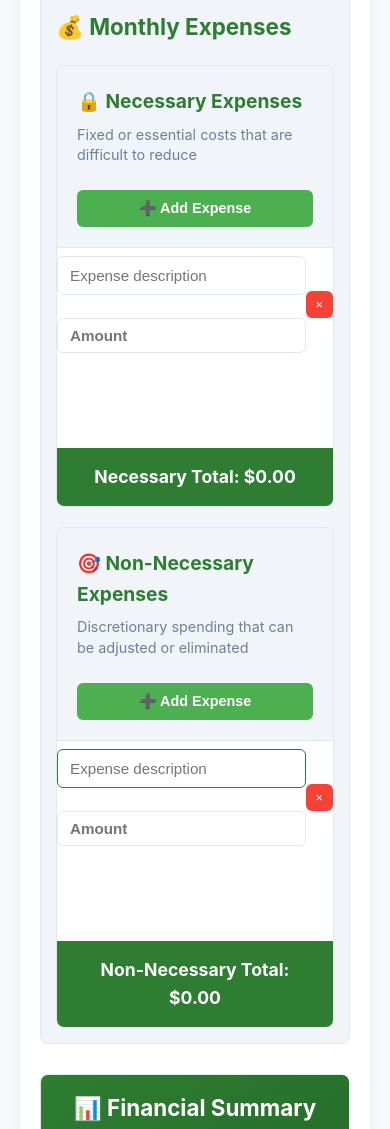
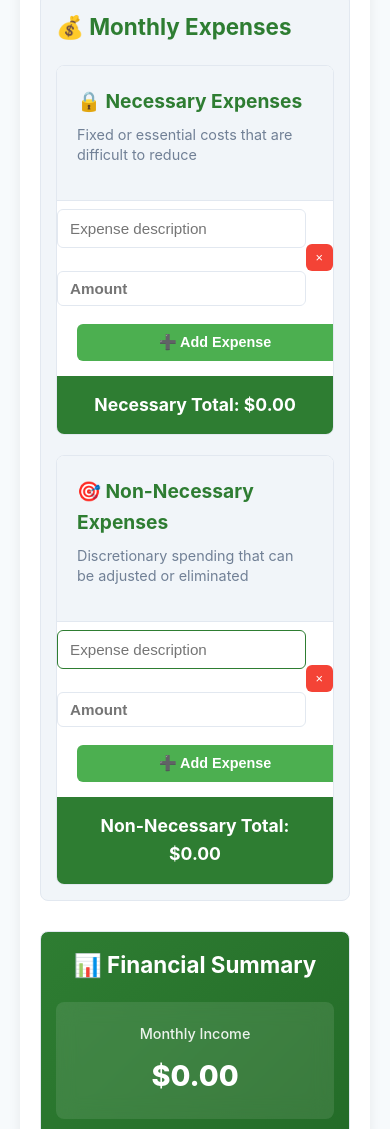
Before and after one commit to randylitton21/StrategicPlanning, a website: page financial_report_prototype.html in a window 390 px wide. Shown: the part 693-1822 px from the top of the page. Drawn offline with Linux system fonts and the light colour scheme.

Commit message:
Fix expense columns overflow: implement fixed height with scrollable content areas to prevent columns from growing outside borders

```diff
--- a/financial_report_prototype.html
+++ b/financial_report_prototype.html
@@ -273,6 +273,9 @@
             background: var(--bg-card);
             border-radius: var(--radius-lg);
             border: 1px solid var(--border);
+            display: flex;
+            flex-direction: column;
+            height: 500px; /* Fixed height to prevent overflow */
             overflow: hidden;
         }
 
@@ -280,6 +283,7 @@
             background: var(--bg-secondary);
             padding: 20px;
             border-bottom: 1px solid var(--border);
+            flex-shrink: 0; /* Don't shrink header */
         }
 
         .expense-column-header h4 {
@@ -297,17 +301,26 @@
         }
 
         .expense-items-container {
+            flex: 1; /* Take remaining space */
+            overflow-y: auto; /* Scroll when content exceeds height */
             padding: 0;
-            min-height: 200px;
+            min-height: 0; /* Allow flex shrinking */
+        }
+
+        .add-expense-btn {
+            flex-shrink: 0; /* Don't shrink button */
+            margin: 15px 20px;
         }
 
         .column-subtotal {
+            flex-shrink: 0; /* Don't shrink subtotal */
             background: var(--primary-color);
             color: white;
             padding: 15px 20px;
             text-align: center;
             font-size: 1.1em;
         }
+
 
         /* Expense Items */
         .expense-item {
@@ -574,6 +587,15 @@
                 gap: 20px;
             }
 
+            .expense-column {
+                height: auto; /* Allow natural height on mobile */
+                max-height: 500px; /* But cap at reasonable max */
+            }
+
+            .expense-items-container {
+                max-height: 300px; /* Scrollable on mobile too */
+            }
+
             .expense-item-input-group {
                 flex-direction: column;
                 gap: 8px;
@@ -655,11 +677,11 @@
                             <div class="expense-column-header">
                                 <h4>🔒 Necessary Expenses</h4>
                                 <p class="expense-description">Fixed or essential costs that are difficult to reduce</p>
-                                <button type="button" class="add-expense-btn" onclick="addExpenseToCategory('Necessary')">➕ Add Expense</button>
                             </div>
                             <div id="necessaryExpensesContainer" class="expense-items-container">
                                 <!-- Necessary expense items will be added here -->
                             </div>
+                            <button type="button" class="add-expense-btn" onclick="addExpenseToCategory('Necessary')">➕ Add Expense</button>
                             <div class="column-subtotal">
                                 <strong>Necessary Total: $<span id="necessaryTotal">0.00</span></strong>
                             </div>
@@ -670,11 +692,11 @@
                             <div class="expense-column-header">
                                 <h4>🎯 Non-Necessary Expenses</h4>
                                 <p class="expense-description">Discretionary spending that can be adjusted or eliminated</p>
-                                <button type="button" class="add-expense-btn" onclick="addExpenseToCategory('Non-Necessary')">➕ Add Expense</button>
                             </div>
                             <div id="nonNecessaryExpensesContainer" class="expense-items-container">
                                 <!-- Non-necessary expense items will be added here -->
                             </div>
+                            <button type="button" class="add-expense-btn" onclick="addExpenseToCategory('Non-Necessary')">➕ Add Expense</button>
                             <div class="column-subtotal">
                                 <strong>Non-Necessary Total: $<span id="nonNecessaryTotal">0.00</span></strong>
                             </div>
```
